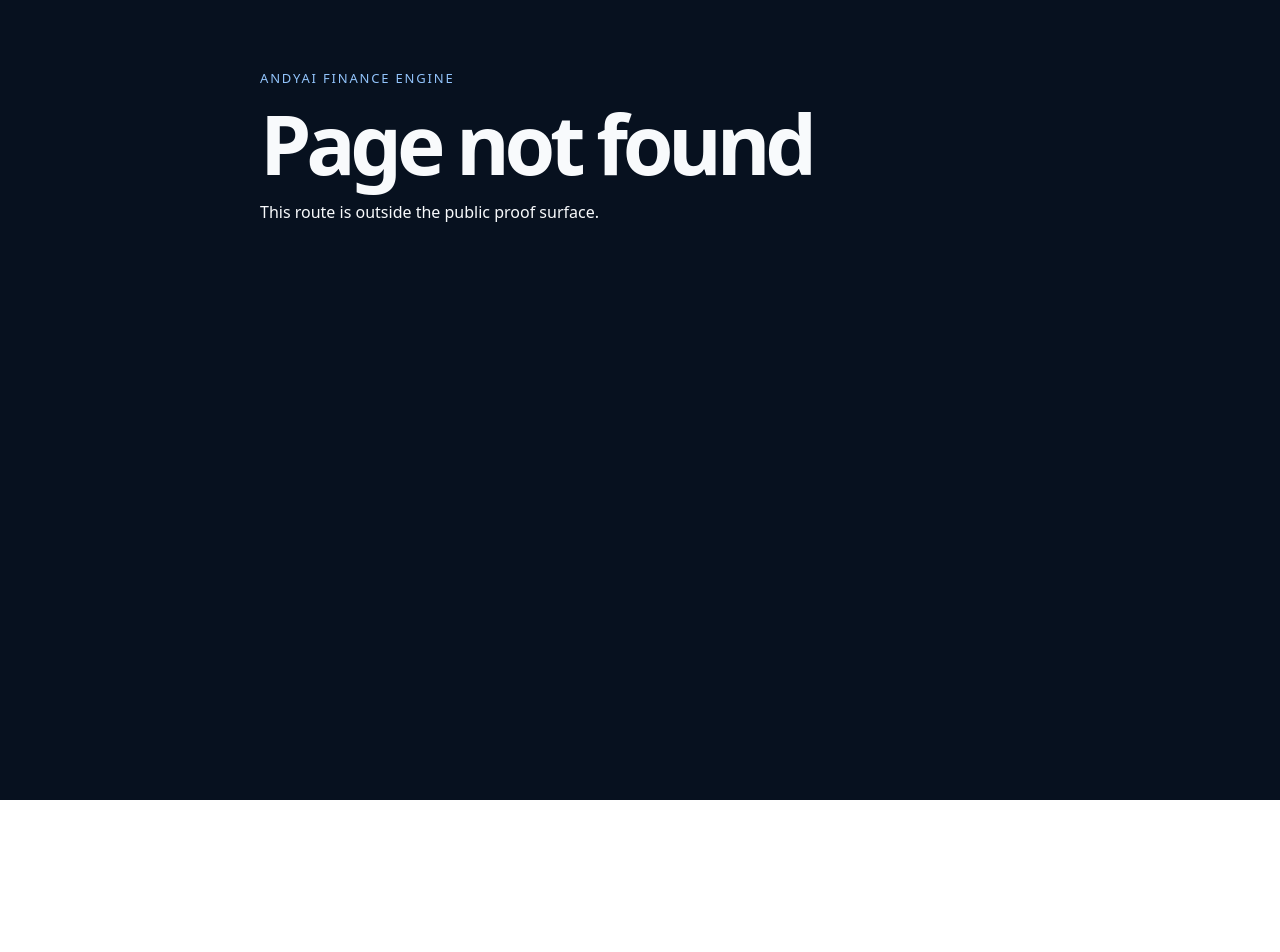
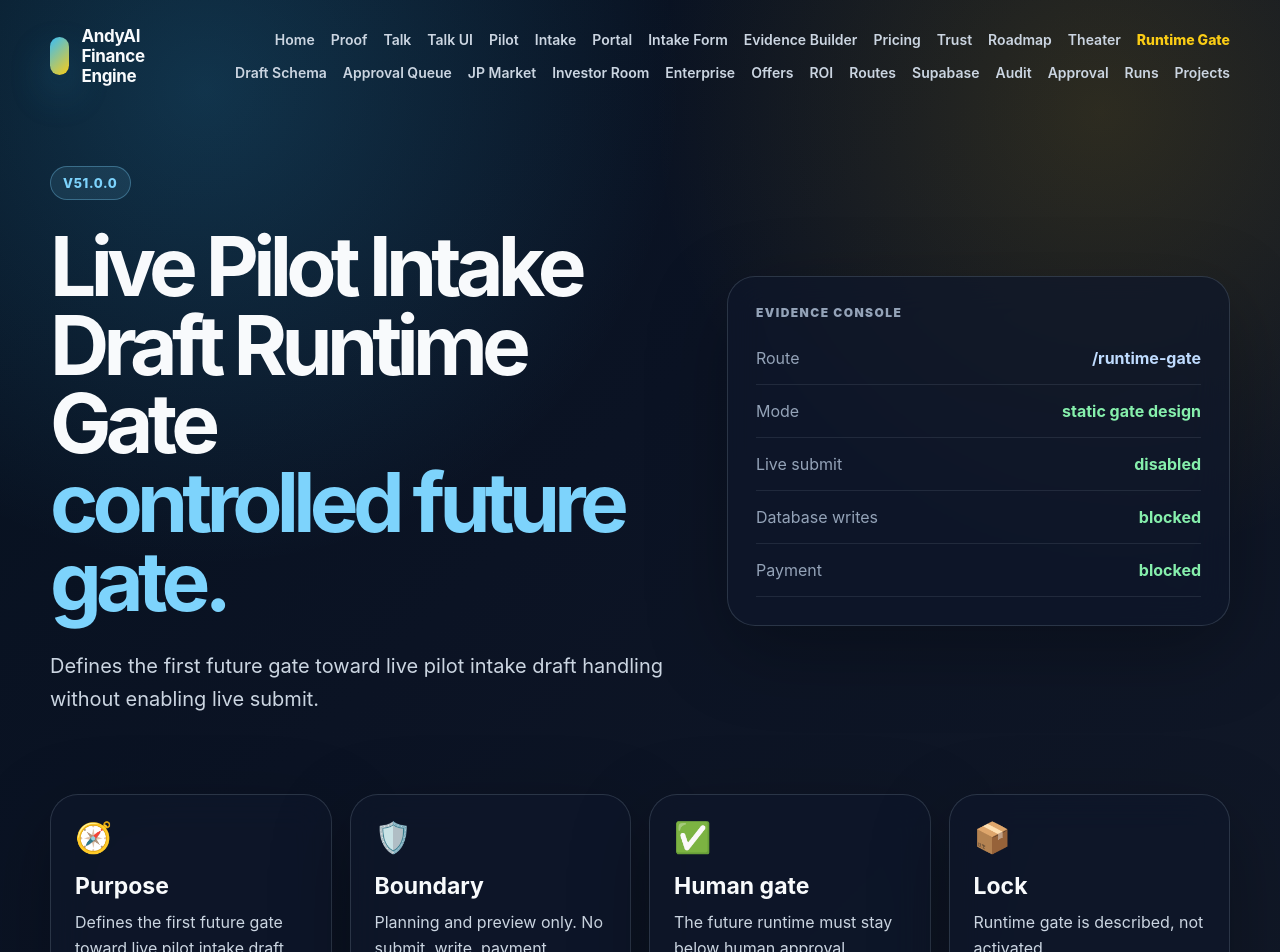
Before and after one commit to kolundzic/andyai-finance-engine, a Next.js app: page /runtime-gate in a window 1280 px wide. Before the commit this address had no page. Shown: the top 952 px of the page. Before the commit the page ends 800 px from the top, so only its background shows below. Built offline with nearby package versions, Linux system fonts and the light colour scheme.

Commit message:
round2: add v51.0.0 live-pilot-intake-draft-runtime-gate

```diff
--- /dev/null
+++ b/app/runtime-gate/page.tsx
@@ -0,0 +1,32 @@
+import { EvidenceConsole, FeatureGrid, PrestigePage } from "../../src/ui/finance-prestige-system";
+
+export const metadata = {
+  title: "AndyAI Finance Engine — Live Pilot Intake Draft Runtime Gate",
+  description: "Defines the first future gate toward live pilot intake draft handling without enabling live submit.",
+};
+
+export default function Page() {
+  return (
+    <PrestigePage
+      active="/runtime-gate"
+      badge="v51.0.0"
+      title="Live Pilot Intake Draft Runtime Gate"
+      accent="controlled future gate."
+      lead="Defines the first future gate toward live pilot intake draft handling without enabling live submit."
+      right={<EvidenceConsole rows={[
+        ["Route", "/runtime-gate", "blue"],
+        ["Mode", "static gate design", "green"],
+        ["Live submit", "disabled", "green"],
+        ["Database writes", "blocked", "green"],
+        ["Payment", "blocked", "green"],
+      ] as any} />}
+    >
+      <FeatureGrid items={[
+        ["🧭", "Purpose", "Defines the first future gate toward live pilot intake draft handling without enabling live submit."],
+        ["🛡️", "Boundary", "Planning and preview only. No submit, write, payment, provider call, or recording."],
+        ["✅", "Human gate", "The future runtime must stay below human approval."],
+        ["📦", "Lock", "Runtime gate is described, not activated."],
+      ] as any} />
+    </PrestigePage>
+  );
+}
--- a/package.json
+++ b/package.json
@@ -1,6 +1,6 @@
 {
   "name": "andyai-finance-engine",
-  "version": "50.0.1",
+  "version": "51.0.0",
   "private": true,
   "description": "AndyAI Finance Engine — public showcase powered by a governed financial modeling core.",
   "scripts": {
```
Also changed, not shown: configs/drone-round-2/live-pilot-intake-draft-runtime-gate.v51.0.0.json (added, +16 -0 lines), 4 other files (tests, documents, lock files or other folders).
